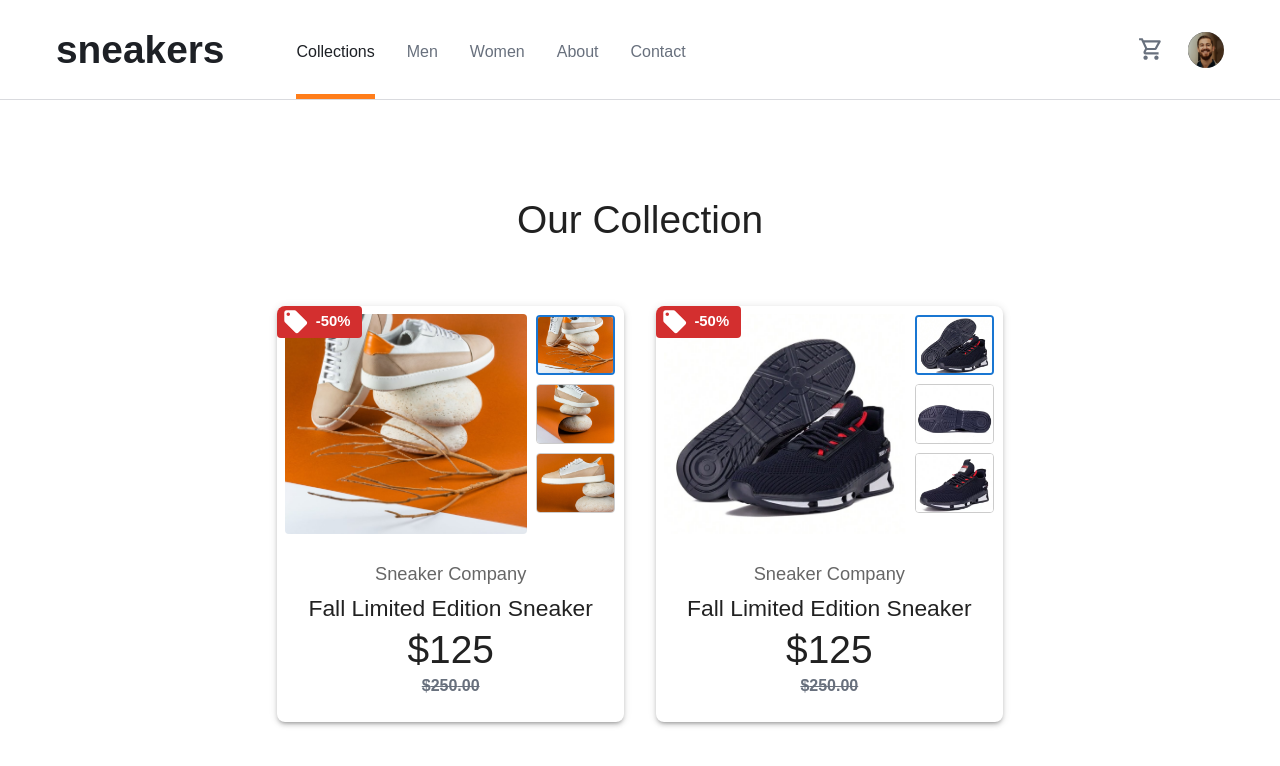
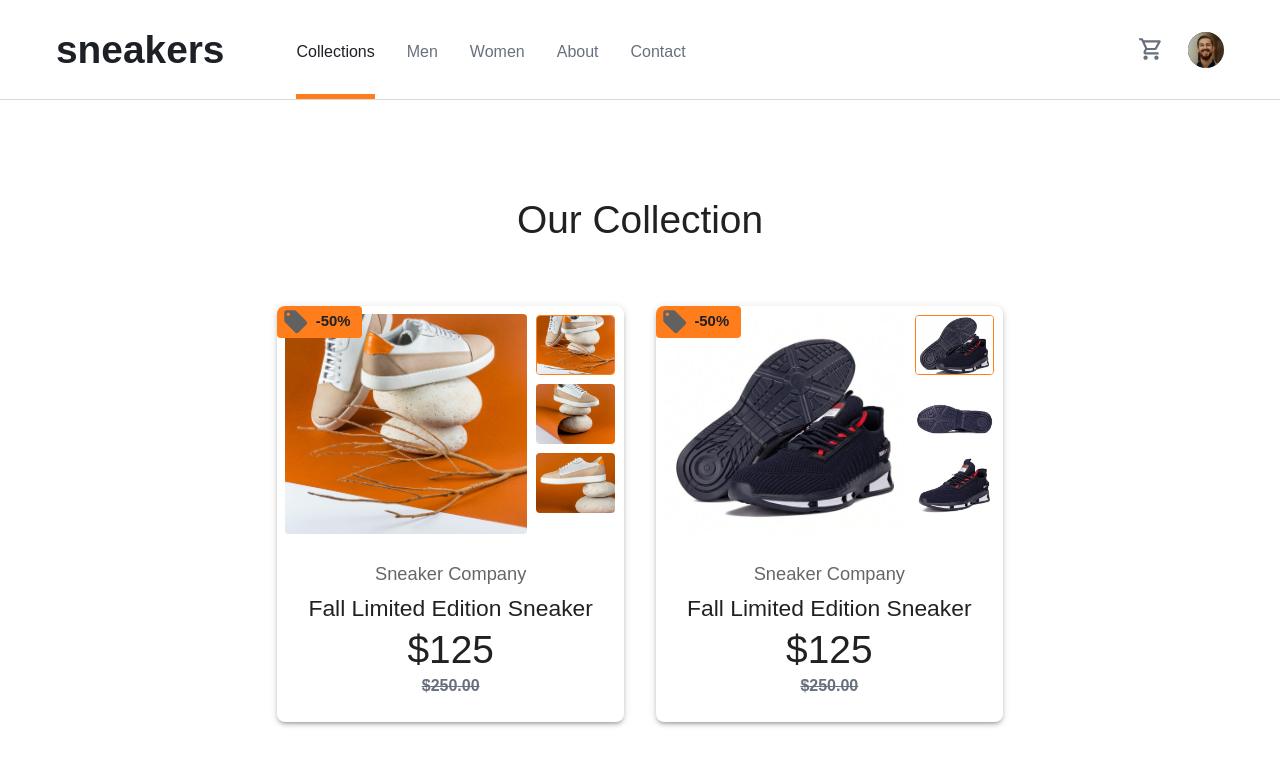
Before and after one commit to VikingShark/Techover-Ehandel, a React (Vite) app: page / in a window 1280 px wide. Shown: the top 766 px of the page. Built offline with nearby package versions, Linux system fonts and the light colour scheme.

Commit message:
Små fixes

```diff
--- a/src/components/ImageGallery.jsx
+++ b/src/components/ImageGallery.jsx
@@ -1,6 +1,7 @@
 import React from "react";
 import { Card, CardMedia, IconButton, Grid, Box, Skeleton } from "@mui/material";
 import { ArrowBackIos, ArrowForwardIos } from "@mui/icons-material";
+import { useTheme } from "@mui/material/styles";
 
 const ImageGallery = ({
   images,
@@ -22,6 +23,7 @@ const ImageGallery = ({
     setCurrentIndex(newIndex);
     setMainImage(images[newIndex]);
   };
+  const theme = useTheme();
 
   return (
     <Card
@@ -46,8 +48,8 @@ const ImageGallery = ({
           top: "50%",
           left: 10,
           transform: "translateY(-50%)",
-          color: "black",
-          bgcolor: 'white',
+          color: theme.palette.neutral.veryDarkBlue,
+          bgcolor: theme.palette.neutral.white,
           "&:hover": {
             backgroundColor: "white",
             color: 'black',
@@ -115,7 +117,8 @@ const ImageGallery = ({
             sx={{
               m: 2,
               backgroundColor:
-                mainImage === img ? "rgba(255, 255, 255, 0.3)" : "transparent",
+                mainImage === img                   ? theme.palette.neutral.lightGrayishBlue
+                : "transparent",
             }}
           >
                   {loading ? (
@@ -130,7 +133,8 @@ const ImageGallery = ({
                 height: 100,
                 cursor: "pointer",
                 border:
-                  mainImage === img ? "3px solid hsl(26, 100%, 65%)" : "none",
+                  mainImage === img ? `3px solid ${theme.palette.primary.main}`
+                  : "none",
                 position: "relative",
                 "&:hover::after": {
                   content: '""',
--- a/src/pages/CollectionPage.jsx
+++ b/src/pages/CollectionPage.jsx
@@ -21,6 +21,8 @@ import "slick-carousel/slick/slick-theme.css";
 
 const ProductCard = ({ product, isMediumUp, loading }) => {
   const [mainImage, setMainImage] = useState(product.image && product.image[0]);
+
+  const theme = useTheme();
 
   useEffect(() => {
     if (product?.image?.length > 0) {
@@ -68,7 +70,6 @@ const ProductCard = ({ product, isMediumUp, loading }) => {
             position: "relative",
           }}
         >
-          {/* Image Area */}
                   <Box
                     sx={{
                       position: "relative",
@@ -89,6 +90,7 @@ const ProductCard = ({ product, isMediumUp, loading }) => {
                           sx={{
                             width: isMediumUp ? "75%" : "100%",
                             borderRadius: 1,
+
                           }}
                         />
                         <Box
@@ -112,8 +114,8 @@ const ProductCard = ({ product, isMediumUp, loading }) => {
                                   borderRadius: 1,
                                   border:
                                     mainImage === img
-                              ? "2px solid #1976d2"
-                              : "1px solid #ccc",
+                                      ? `1px solid ${theme.palette.primary.main}` // Added theme color
+                                      : "0px solid #ccc",
                                 }}
                               />
                             ))}
@@ -121,13 +123,11 @@ const ProductCard = ({ product, isMediumUp, loading }) => {
                         </Box>
                       </>
                     )}
-
-            {/* Discount Chip */}
             {!loading && product.discount > 0 && (
               <Chip
                 icon={<LocalOfferIcon />}
                 label={`-${product.discount * 100}%`}
-                color="error"
+
                 size="large"
                 sx={{
                   position: "absolute",
@@ -135,6 +135,8 @@ const ProductCard = ({ product, isMediumUp, loading }) => {
                   left: 0,
                   fontWeight: "bold",
                   borderRadius: 1,
+                  bgcolor: theme.palette.primary.main,
+                  color: theme.palette.neutral.veryDarkBlue
                 }}
               />
             )}
--- a/src/pages/ProductPage/ProductPage.jsx
+++ b/src/pages/ProductPage/ProductPage.jsx
@@ -9,6 +9,7 @@ import QuantitySelector from "../../components/QuantitySelector";
 import AddToCartButton from "../../components/AddToCartButton ";
 import { useTheme } from "@mui/material/styles";
 import useMediaQuery from "@mui/material/useMediaQuery";
+
 
 import { CartContext } from "../../../context/CartState";
 
```
Lines whose indentation alone changed are shown as unchanged.
